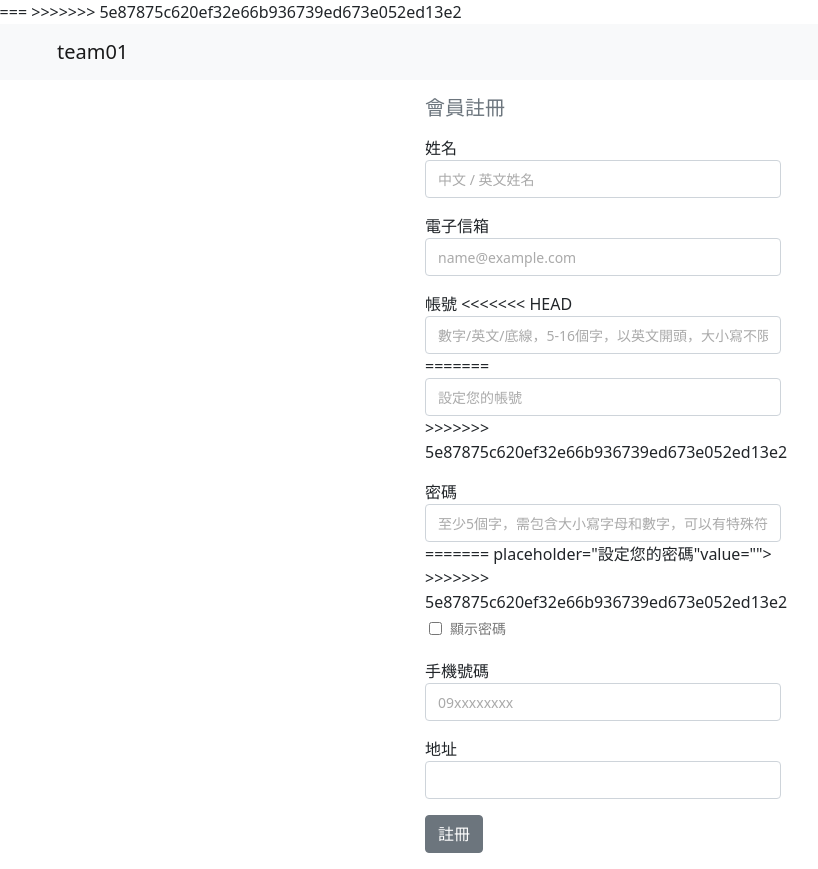
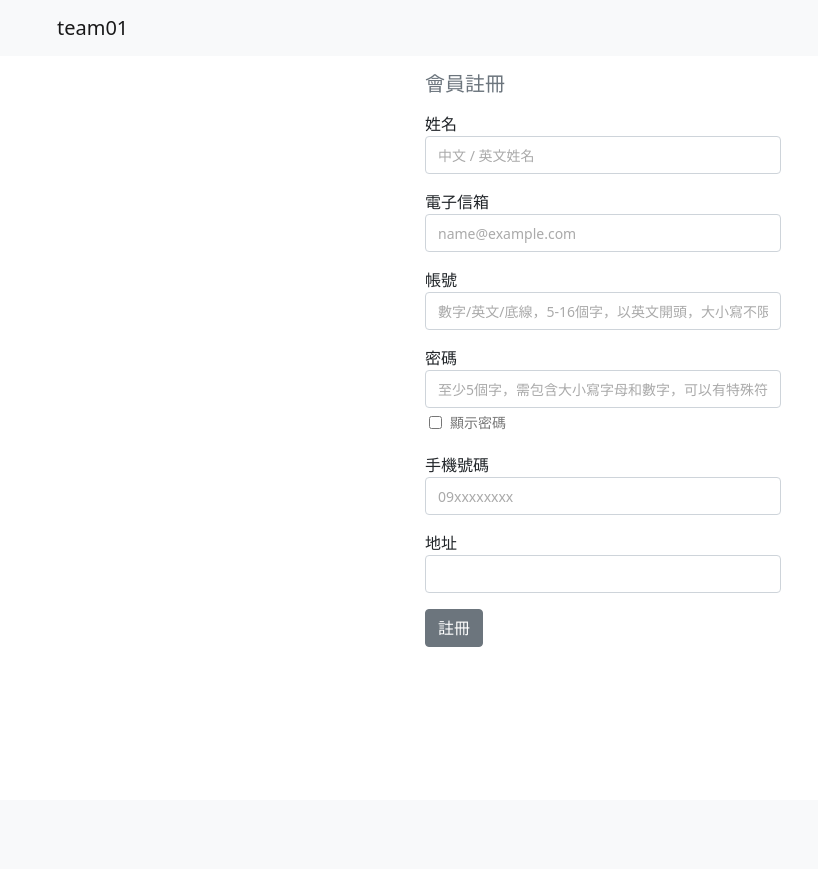
Before and after one commit to bgck35220/spotGoods, a PHP site: page /sign-up.php in a window 1280 px wide. Shown: the whole page, without its empty margins (37-855 px from the left). After the commit the page ends 647 px from the top, so only its background shows below. Run offline with PHP 8.4, Linux system fonts and the light colour scheme; tables that the repository leaves empty or names only in its code hold one stand-in row (values such as "Sample post"); a stand-in replaces the project's code that opens the database connection.

Commit message:
users資料夾最新

```diff
--- a/users/sign-up.php
+++ b/users/sign-up.php
@@ -13,9 +13,6 @@ try{
 }
 ?>
 
-=======
-<?php require_once("./pdo-connect.php")?>
->>>>>>> 5e87875c620ef32e66b936739ed673e052ed13e2
 <!doctype html>
 <html lang="en">
 <head>
@@ -72,21 +69,12 @@ try{
                     </div>
                     <div class="mb-3">
                         <label for="account">帳號</label>
-<<<<<<< HEAD
-                        <input id="account" type="text" name="account" required class="form-control" placeholder="數字/英文/底線，5-16個字，以英文開頭，大小寫不限">
-=======
-                        <input id="account" type="text" name="account" required class="form-control" placeholder="設定您的帳號"value="<?php if(isset($_GET['account'])) echo $_GET['account']?>">
->>>>>>> 5e87875c620ef32e66b936739ed673e052ed13e2
+                        <input id="account" type="text" name="account" required class="form-control" placeholder="數字/英文/底線，5-16個字，以英文開頭，大小寫不限" value="<?php if(isset($_GET['account'])) echo $_GET['account']?>">
                         <div class="error text-danger text-end"></div>
                     </div>
                     <div class="mb-3">
                         <label for="password">密碼</label>
-                        <input id="password" type="password" name="password" required class="form-control"
-<<<<<<< HEAD
-                               placeholder="至少5個字，需包含大小寫字母和數字，可以有特殊符號">
-=======
-                               placeholder="設定您的密碼"value="<?php if(isset($_GET['password'])) echo $_GET['password']?>">
->>>>>>> 5e87875c620ef32e66b936739ed673e052ed13e2
+                        <input id="password" type="password" name="password" required class="form-control" placeholder="至少5個字，需包含大小寫字母和數字，可以有特殊符號" value="<?php if(isset($_GET['password'])) echo $_GET['password']?>">
                         <div class="d-flex align-items-center justify-content-between">
                             <div class="d-flex align-items-center p-1">
                                 <input type="checkbox" id="showPassword"><span class="show-password ms-2"value="<?php if(isset($_GET['password'])) echo $_GET['password']?>">顯示密碼</span>
```
